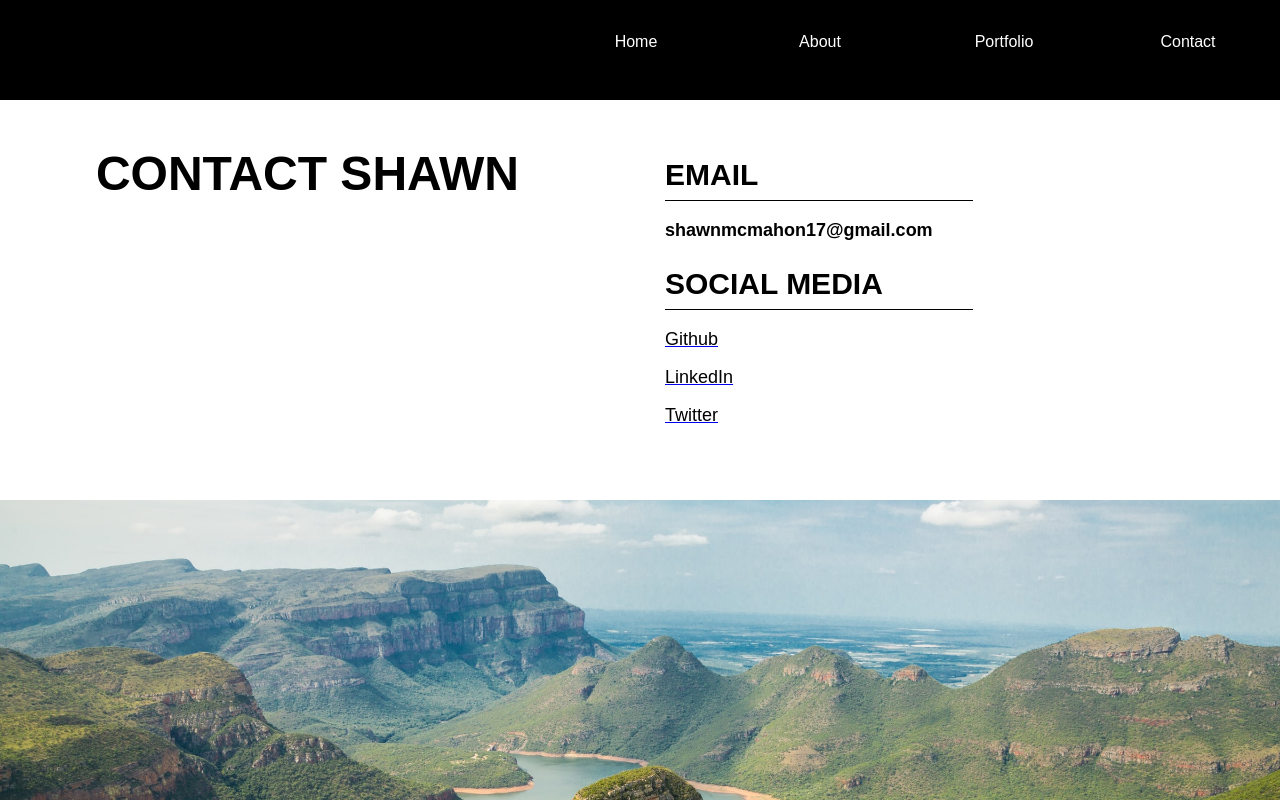
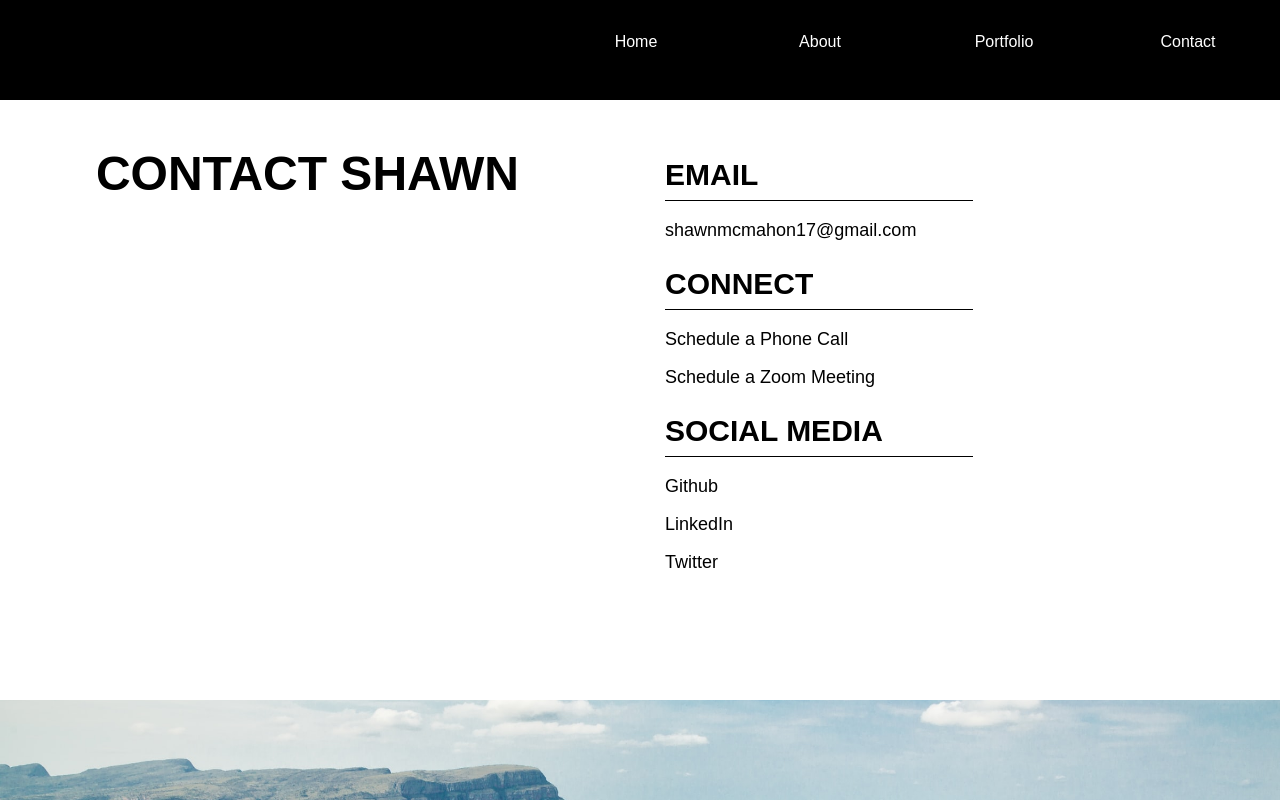
Before and after one commit to shawnmcmahon/portfolio, a React (Create React App) app: page /contact in a window 1280 px wide. Shown: the top 800 px of the page. Built offline with nearby package versions, Linux system fonts and the light colour scheme.

Commit message:
Add calendly links to schedule a meeting to the contact

```diff
--- a/src/Components/Contact/Contact.css
+++ b/src/Components/Contact/Contact.css
@@ -1,6 +1,6 @@
 .contact-container {
   width: 100%;
-  height: 50vh;
+  height: 75vh;
   display: flex;
   flex-direction: row;
 }
@@ -49,6 +49,8 @@
 .contact {
   width: 80%;
   padding: 20px 0 20px 0;
+  font-weight: 300;
+  text-decoration: none;
 }
 
 li {
--- a/src/Components/Contact/Contact.js
+++ b/src/Components/Contact/Contact.js
@@ -15,6 +15,17 @@ const Contact = () => {
           <div className="contact">
             shawnmcmahon17@gmail.com
           </div>
+          <div className="label-container">
+            CONNECT
+          </div>
+          <ul>
+            <a href="https://calendly.com/shawnmcmahon/one-on-one-call" className="contact meeting">
+                <li>Schedule a Phone Call</li>
+            </a>
+            <a href="https://calendly.com/shawnmcmahon/30min" className="contact meeting">
+                <li>Schedule a Zoom Meeting</li>
+            </a>
+          </ul>
           <div className="label-container">
             SOCIAL MEDIA
           </div>
```
